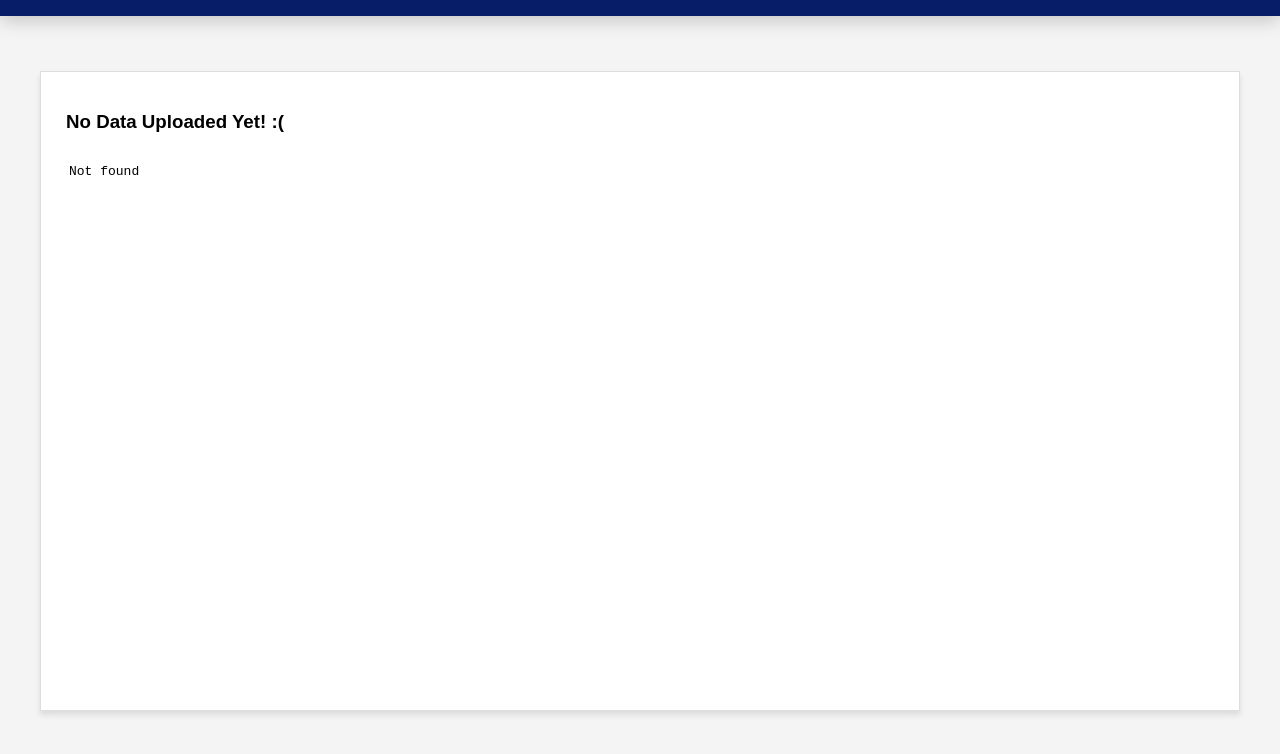
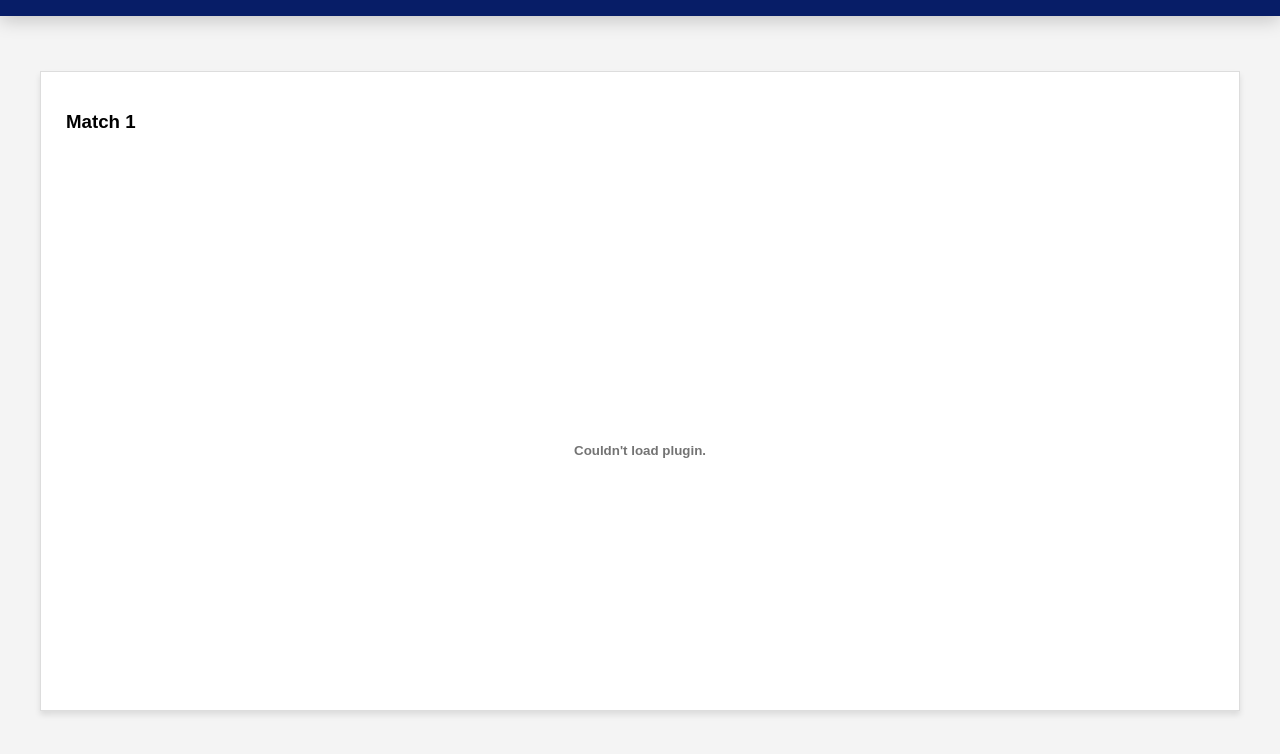
Before and after one commit to tahirtk/cricket, a plain HTML site: page matches2.html in a window 1280 px wide. Shown: the part 54-808 px from the top of the page. Drawn offline with Linux system fonts and the light colour scheme.

Commit message:
Add files via upload

```diff
--- a/matches2.html
+++ b/matches2.html
@@ -24,9 +24,9 @@
 
 
       <div class="pdf-container">
-        <h3 style="margin-left: 5px;">No Data Uploaded Yet! :(</h3>
+        <h3 style="margin-left: 5px;">Match 1</h3>
         <!-- Embed the PDF directly using the embed tag -->
-        <iframe src="./Match 1.pdf" class="pdf-display" frameborder="0"></iframe>
+        <embed src="./Match 1.pdf" class="pdf-display" frameborder="0">
     </div>
 
 
```
